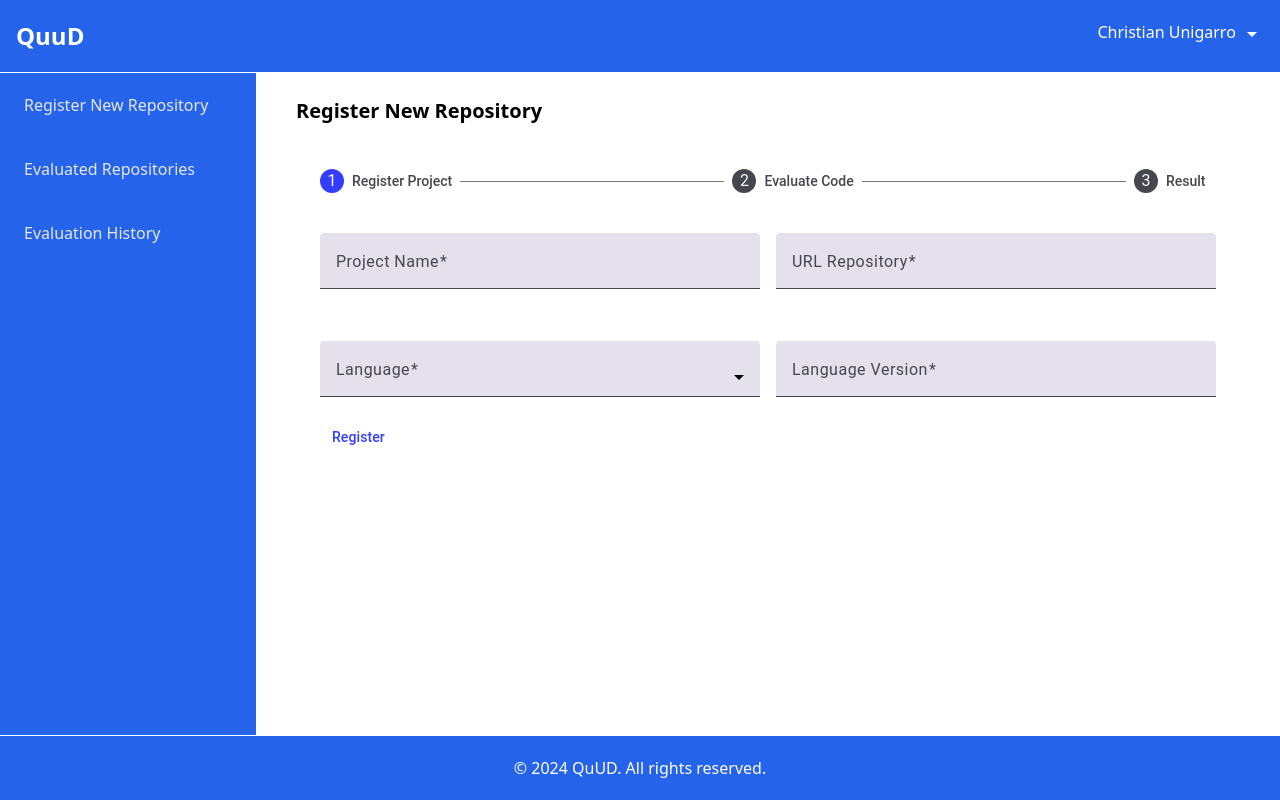
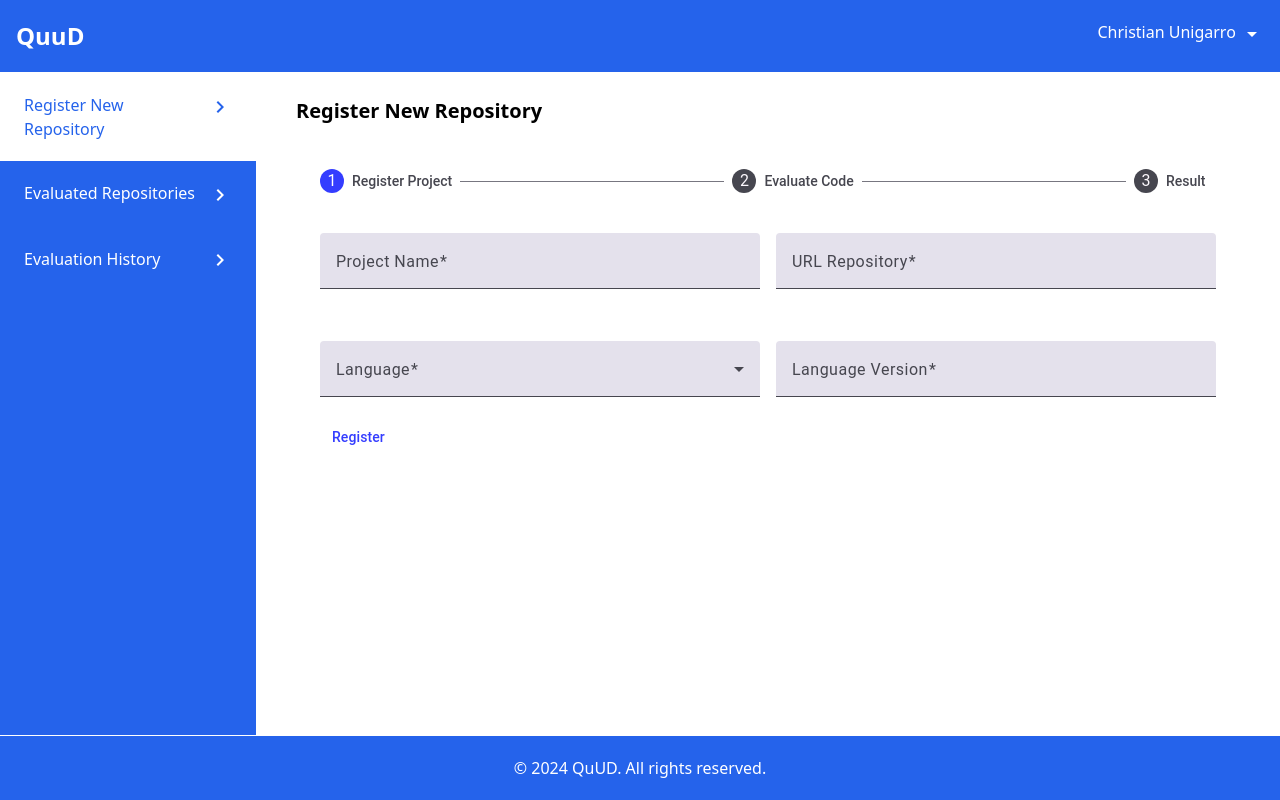
Before and after one commit to cunigarro/quud-system-front, an Angular app: page /admin/register-repositories in a window 1280 px wide. Built offline with nearby package versions, Linux system fonts and the light colour scheme.

Commit message:
Improved styles for evaluated repositories and evaluation history view.

```diff
--- a/src/app/pages/dashboard/components/sidebar/sidebar.component.html
+++ b/src/app/pages/dashboard/components/sidebar/sidebar.component.html
@@ -1,13 +1,30 @@
 <aside class="w-64 bg-blue-600 text-white flex flex-col h-full">
   <nav class="flex-1">
-    <a [routerLink]="['register-repositories']" class="block py-5 px-6 text-gray-200 hover:bg-white hover:text-blue-600"
-      >Register New Repository</a
+    <a
+      [routerLink]="['register-repositories']"
+      routerLinkActive="bg-white text-blue-600"
+      class="block py-5 px-6 hover:bg-white hover:text-blue-600 flex justify-between"
     >
-    <a [routerLink]="['evaluate-repositories']" class="block py-5 px-6 text-gray-200 hover:bg-white hover:text-blue-600"
-      >Evaluated Repositories</a
+      Register New Repository
+      <icon [path]="mdiChevronRight"></icon>
+    </a>
+
+    <a
+      [routerLink]="['evaluate-repositories']"
+      routerLinkActive="bg-white text-blue-600"
+      class="block py-5 px-6 hover:bg-white hover:text-blue-600 flex justify-between"
     >
-    <a [routerLink]="['evaluate-history']" class="block py-5 px-6 text-gray-200 hover:bg-white hover:text-blue-600"
-      >Evaluation History</a
+      Evaluated Repositories
+      <icon [path]="mdiChevronRight"></icon>
+    </a>
+
+    <a
+      [routerLink]="['evaluate-history']"
+      routerLinkActive="bg-white text-blue-600"
+      class="block py-5 px-6 hover:bg-white hover:text-blue-600 flex justify-between"
     >
+      Evaluation History
+      <icon [path]="mdiChevronRight"></icon>
+    </a>
   </nav>
 </aside>
--- a/src/app/pages/dashboard/components/sidebar/sidebar.component.ts
+++ b/src/app/pages/dashboard/components/sidebar/sidebar.component.ts
@@ -1,15 +1,20 @@
 import { Component, OnInit } from '@angular/core';
 import { Router, RouterModule } from '@angular/router';
+import { mdiChevronRight } from '@mdi/js';
+import { SHARED_IMPORTS } from '../../../../shared/shared.imports';
 
 @Component({
   selector: 'dashboard-sidebar',
   templateUrl: './sidebar.component.html',
   standalone: true,
   imports: [
+    SHARED_IMPORTS,
     RouterModule
   ]
 })
 export class SidebarComponent implements OnInit {
+  mdiChevronRight: string = mdiChevronRight;
+
   constructor(
     private router: Router
   ) { }
--- a/src/app/pages/dashboard/dashboard.routes.ts
+++ b/src/app/pages/dashboard/dashboard.routes.ts
@@ -1,5 +1,5 @@
 import { EvaluateHistoryComponent } from './pages/evaluation-history/evaluation-history.component';
-import { EvaluateReposComponent } from './pages/evalute-repos/evaluate-repos.component';
+import { EvaluatedReposComponent } from './pages/evaluted-repos/evaluated-repos.component';
 import { RegisterReposComponent } from './pages/register-repos/register-repos.component';
 import { DashboardComponent } from './dashboard.component';
 import { Routes } from '@angular/router';
@@ -20,7 +20,7 @@ export const dashboardRoutes: Routes = [
       },
       {
         path: 'evaluate-repositories',
-        component: EvaluateReposComponent,
+        component: EvaluatedReposComponent,
       },
       {
         path: 'evaluate-history',
--- a/src/app/pages/dashboard/pages/evaluation-history/evaluation-history.component.html
+++ b/src/app/pages/dashboard/pages/evaluation-history/evaluation-history.component.html
@@ -1 +1,37 @@
-Evaluation History
+<div class="container px-4">
+  <h1 class="mb-5 font-bold text-xl">
+    Evaluation History
+  </h1>
+  <table mat-table [dataSource]="dataSource" class="mat-elevation-z8">
+
+    <!--- Note that these columns can be defined in any order.
+          The actual rendered columns are set as a property on the row definition" -->
+
+    <!-- Position Column -->
+    <ng-container matColumnDef="position">
+      <th mat-header-cell *matHeaderCellDef> No. </th>
+      <td mat-cell *matCellDef="let element"> {{element.position}} </td>
+    </ng-container>
+
+    <!-- Name Column -->
+    <ng-container matColumnDef="name">
+      <th mat-header-cell *matHeaderCellDef> Name </th>
+      <td mat-cell *matCellDef="let element"> {{element.name}} </td>
+    </ng-container>
+
+    <!-- Weight Column -->
+    <ng-container matColumnDef="weight">
+      <th mat-header-cell *matHeaderCellDef> Weight </th>
+      <td mat-cell *matCellDef="let element"> {{element.weight}} </td>
+    </ng-container>
+
+    <!-- Symbol Column -->
+    <ng-container matColumnDef="symbol">
+      <th mat-header-cell *matHeaderCellDef> Symbol </th>
+      <td mat-cell *matCellDef="let element"> {{element.symbol}} </td>
+    </ng-container>
+
+    <tr mat-header-row *matHeaderRowDef="displayedColumns"></tr>
+    <tr mat-row *matRowDef="let row; columns: displayedColumns;"></tr>
+  </table>
+</div>
--- a/src/app/pages/dashboard/pages/evaluation-history/evaluation-history.component.ts
+++ b/src/app/pages/dashboard/pages/evaluation-history/evaluation-history.component.ts
@@ -1,11 +1,36 @@
 import { Component, OnInit } from '@angular/core';
+import { MatTableModule } from '@angular/material/table';
+
+export interface PeriodicElement {
+  name: string;
+  position: number;
+  weight: number;
+  symbol: string;
+}
+
+const ELEMENT_DATA: PeriodicElement[] = [
+  { position: 1, name: 'Hydrogen', weight: 1.0079, symbol: 'H' },
+  { position: 2, name: 'Helium', weight: 4.0026, symbol: 'He' },
+  { position: 3, name: 'Lithium', weight: 6.941, symbol: 'Li' },
+  { position: 4, name: 'Beryllium', weight: 9.0122, symbol: 'Be' },
+  { position: 5, name: 'Boron', weight: 10.811, symbol: 'B' },
+  { position: 6, name: 'Carbon', weight: 12.0107, symbol: 'C' },
+  { position: 7, name: 'Nitrogen', weight: 14.0067, symbol: 'N' },
+  { position: 8, name: 'Oxygen', weight: 15.9994, symbol: 'O' },
+  { position: 9, name: 'Fluorine', weight: 18.9984, symbol: 'F' },
+  { position: 10, name: 'Neon', weight: 20.1797, symbol: 'Ne' },
+];
 
 @Component({
   templateUrl: './evaluation-history.component.html',
-  standalone: true
+  standalone: true,
+  imports: [MatTableModule],
 })
 export class EvaluateHistoryComponent implements OnInit {
-  constructor() { }
+  displayedColumns: string[] = ['position', 'name', 'weight', 'symbol'];
+  dataSource = ELEMENT_DATA;
 
-  ngOnInit(): void { }
+  constructor() {}
+
+  ngOnInit(): void {}
 }
--- a/src/app/pages/dashboard/pages/evalute-repos/evaluate-repos.component.html
+++ /dev/null
@@ -1 +0,0 @@
-Evaluate Repositories
--- a/src/app/pages/dashboard/pages/evalute-repos/evaluate-repos.component.ts
+++ /dev/null
@@ -1,11 +0,0 @@
-import { Component, OnInit } from '@angular/core';
-
-@Component({
-  templateUrl: './evaluate-repos.component.html',
-  standalone: true
-})
-export class EvaluateReposComponent implements OnInit {
-  constructor() { }
-
-  ngOnInit(): void { }
-}
--- /dev/null
+++ b/src/app/pages/dashboard/pages/evaluted-repos/evaluated-repos.component.html
@@ -0,0 +1,52 @@
+<div class="container px-4">
+  <h1 class="mb-5 font-bold text-xl">
+    Evaluated Repositories
+  </h1>
+  <div class="grid grid-cols-3 gap-4">
+    <mat-card appearance="outlined">
+      <mat-card-content>
+        <p class="font-semibold mb-3">
+          Proyecto de programación intermedia
+        </p>
+        <ul class="list-disc text-sm pl-5 mb-3">
+          <li>Lines of Code Evaluated: 30</li>
+          <li>Score: 400</li>
+          <li>Amount of Files: 40</li>
+          <li>Branch Name: main</li>
+          <li>Evaluation Date: 03/11/2024</li>
+        </ul>
+        <button class="w-full" mat-flat-button>View Detail</button>
+      </mat-card-content>
+    </mat-card>
+    <mat-card appearance="outlined">
+      <mat-card-content>
+        <p class="font-semibold mb-3">
+          Proyecto de programación intermedia
+        </p>
+        <ul class="list-disc text-sm pl-5 mb-3">
+          <li>Lines of Code Evaluated: 30</li>
+          <li>Score: 400</li>
+          <li>Amount of Files: 40</li>
+          <li>Branch Name: main</li>
+          <li>Evaluation Date: 03/11/2024</li>
+        </ul>
+        <button class="w-full" mat-flat-button>View Detail</button>
+      </mat-card-content>
+    </mat-card>
+    <mat-card appearance="outlined">
+      <mat-card-content>
+        <p class="font-semibold mb-3">
+          Proyecto de programación intermedia
+        </p>
+        <ul class="list-disc text-sm pl-5 mb-3">
+          <li>Lines of Code Evaluated: 30</li>
+          <li>Score: 400</li>
+          <li>Amount of Files: 40</li>
+          <li>Branch Name: main</li>
+          <li>Evaluation Date: 03/11/2024</li>
+        </ul>
+        <button class="w-full" mat-flat-button>View Detail</button>
+      </mat-card-content>
+    </mat-card>
+  </div>
+</div>
--- /dev/null
+++ b/src/app/pages/dashboard/pages/evaluted-repos/evaluated-repos.component.ts
@@ -0,0 +1,14 @@
+import { Component, OnInit } from '@angular/core';
+import { MatButtonModule } from '@angular/material/button';
+import { MatCardModule } from '@angular/material/card';
+
+@Component({
+  templateUrl: './evaluated-repos.component.html',
+  standalone: true,
+  imports: [MatCardModule, MatButtonModule],
+})
+export class EvaluatedReposComponent implements OnInit {
+  constructor() {}
+
+  ngOnInit(): void {}
+}
--- a/src/styles.scss
+++ b/src/styles.scss
@@ -15,14 +15,11 @@ $my-theme: mat.define-theme((
 
 html {
   @include mat.core-theme($my-theme);
-
   @include mat.button-theme($my-theme);
-
   @include mat.form-field-theme($my-theme);
-
   @include mat.input-theme($my-theme);
-
   @include mat.stepper-theme($my-theme);
+  @include mat.select-theme($my-theme);
 }
 
 .mat-stepper-vertical,
```
